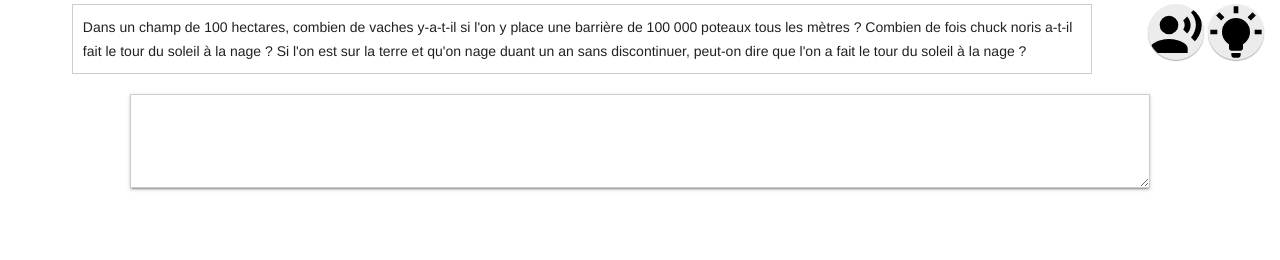
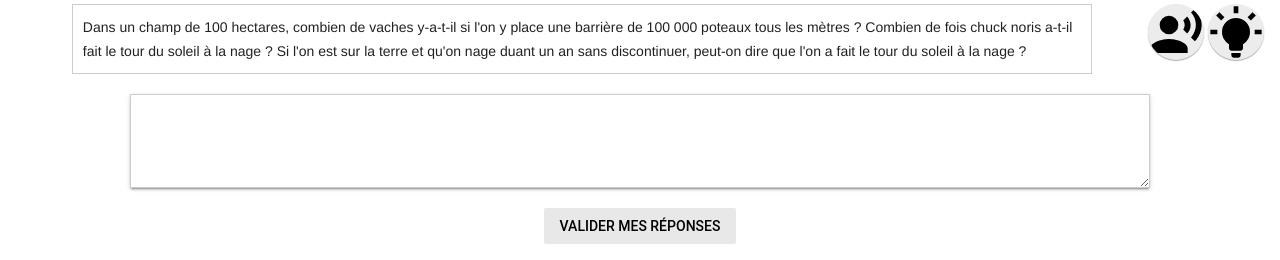
Before and after one commit to carbonnm/Les-Fringants-Fripons, a Flask app: page /passEvaluation in a window 1280 px wide. Shown: the part 724-984 px from the top of the page. Run offline with Flask 3, Linux system fonts and the light colour scheme; parts of the project's set-up code (start-up, migrations or seed data) failed here and were passed over; some libraries are stand-ins or nearby versions.

Commit message:
héhéhhéhé

```diff
--- a/templates/create_test.html
+++ b/templates/create_test.html
@@ -215,7 +215,8 @@
                     });
                 </script>
 
-
+                <br>
+                <br>
                 <!-- Créer l'évaluation -->
                 <button class="save-button mdl-button mdl-js-button mdl-button mdl-js-ripple-effect mdl-button--accent">
                     Créer l'évaluation
--- a/templates/pass_evaluation.html
+++ b/templates/pass_evaluation.html
@@ -29,6 +29,25 @@
         color: white; /* Couleur de l'icône blanche */
         margin-right: 5px; /* Espacement à droite de l'icône */
     }
+
+    .save-button {
+        width: 80%; /* Adjust the width as needed */
+        max-width: 400px; /* Optional: Set a maximum width */
+        background-color: #e8e8e8;
+        -webkit-text-fill-color: black;
+        margin-top: 10px; /* Add margin between buttons */
+        display: flex;
+        justify-content: center;
+        align-items: center;
+    }
+
+    .icon-container {
+        display: block;
+    margin: 0 auto; /* Cette propriété déplace l'élément au centre horizontalement */
+    text-align: center; /* Cette propriété assure que le texte à l'intérieur du bouton est également centré */
+    background-color: #e8e8e8;
+        -webkit-text-fill-color: black;
+}
 
 </style>
 
@@ -72,6 +91,13 @@
         </div>
         {% endfor %}
 
+        <br>
+
+        <!-- Créer l'évaluation -->
+        <button class="icon-container  mdl-button mdl-js-button mdl-button mdl-js-ripple-effect mdl-button--accent">
+            Valider mes réponses
+        </button>
+
     </div>
 </div>
 
```
